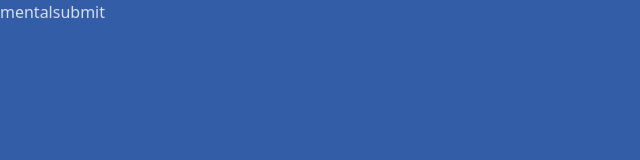
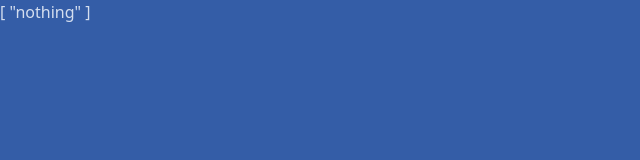
Before and after one commit to SAGEisheree/souldex, a React (Vite) app: page /mentalsubmit in a window 1280 px wide. Shown: the top 160 px of the page, without its empty margins (0-640 px from the left). Built offline with nearby package versions, Linux system fonts and the light colour scheme.

Commit message:
data is ready to send to API

```diff
--- a/src/things/mentalForm.jsx
+++ b/src/things/mentalForm.jsx
@@ -1,10 +1,12 @@
 import React from 'react'
 import { useState } from 'react';
 import { GoogleGenerativeAI } from "@google/generative-ai";
-
+import { useNavigate } from 'react-router-dom';
 
 const MentalForm = () => {
-const quizData = [
+
+  const navigate = useNavigate();
+  const quizData = [
     {
       id: 1,
       question: "Which planet is known as the Red Planet?",
@@ -39,11 +41,11 @@ const quizData = [
       }
     ];
 
-      const updatedAnswers = [...allAnswers, currentAnswer]
+    const updatedAnswers = [...allAnswers, currentAnswer]
 
     if (isLastQuestion) {
       console.log("Final Submission");
-      console.log(updatedAnswers);
+      navigate('/mentalsubmit', { state: { results: updatedAnswers } });
     } else {
       setAllAnswers(updatedAnswers)
       setCurrentIndex(prev => prev + 1);
@@ -73,9 +75,8 @@ const quizData = [
             {current.options.map((option, idx) => (
               <label
                 key={idx}
-                className={`label cursor-pointer p-3 md:p-4 rounded-lg border border-base-300 transition-colors hover:bg-base-200 ${
-                  selectedAnswer === option ? "bg-base-200 border-primary shadow-inner" : ""
-                }`}
+                className={`label cursor-pointer p-3 md:p-4 rounded-lg border border-base-300 transition-colors hover:bg-base-200 ${selectedAnswer === option ? "bg-base-200 border-primary shadow-inner" : ""
+                  }`}
               >
                 <span className="label-text text-sm md:text-base font-medium">{option}</span>
                 <input
@@ -95,10 +96,9 @@ const quizData = [
             <button
               onClick={handleNext}
               disabled={!selectedAnswer}
-              className={`btn btn-block shadow-md ${
-                isLastQuestion ? "btn-success" : "btn-primary"
-              }`}
-              >
+              className={`btn btn-block shadow-md ${isLastQuestion ? "btn-success" : "btn-primary"
+                }`}
+            >
               {isLastQuestion ? "Submit Answer" : "Next Question"}
             </button>
 
--- a/src/things/mentalsubmit.jsx
+++ b/src/things/mentalsubmit.jsx
@@ -1,8 +1,17 @@
 import React from 'react'
+import { useLocation } from 'react-router-dom';
+const mentalsubmit = () => {
 
-const mentalsubmit = () => {
+  const location = useLocation();
+  const quizData = location.state || ["nothing"];
+
+  console.log(quizData)
+
   return (
-    <div>mentalsubmit</div>
+    <div>
+
+      {JSON.stringify(quizData, null, 2)}
+    </div>
   )
 }
 
```
